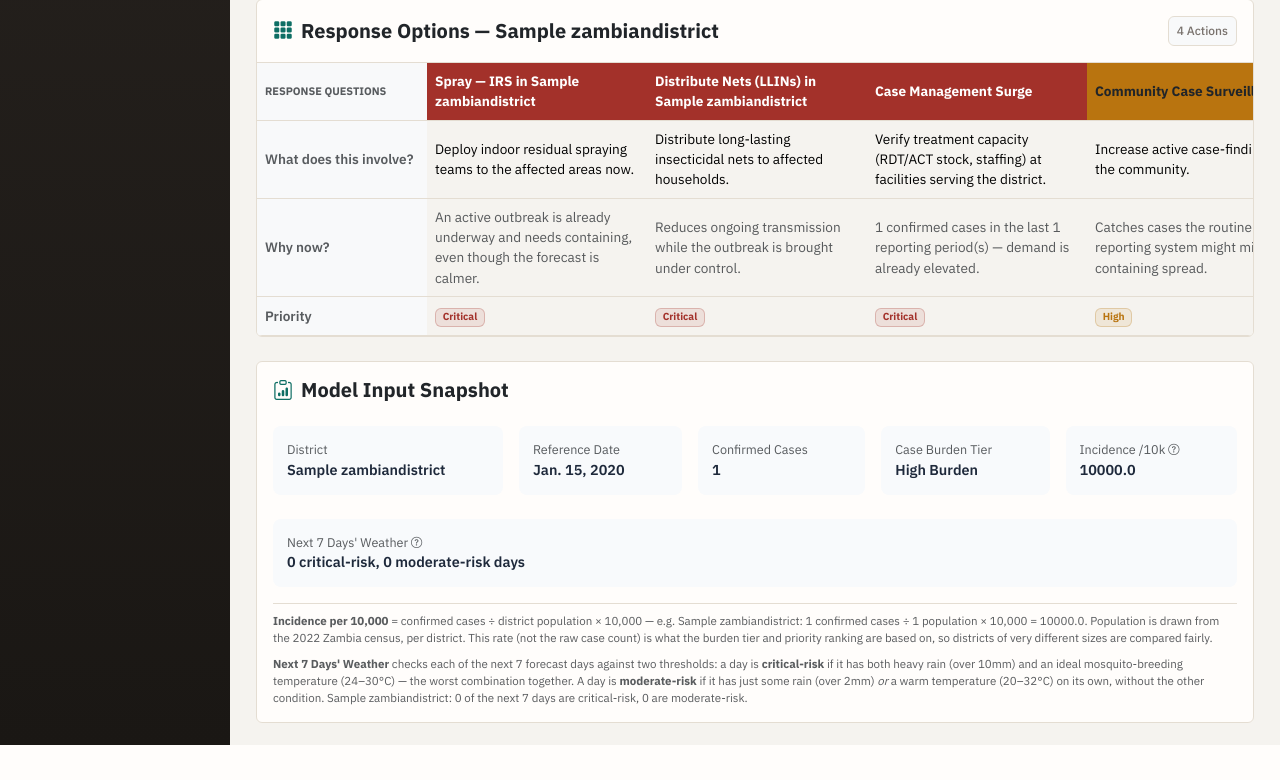
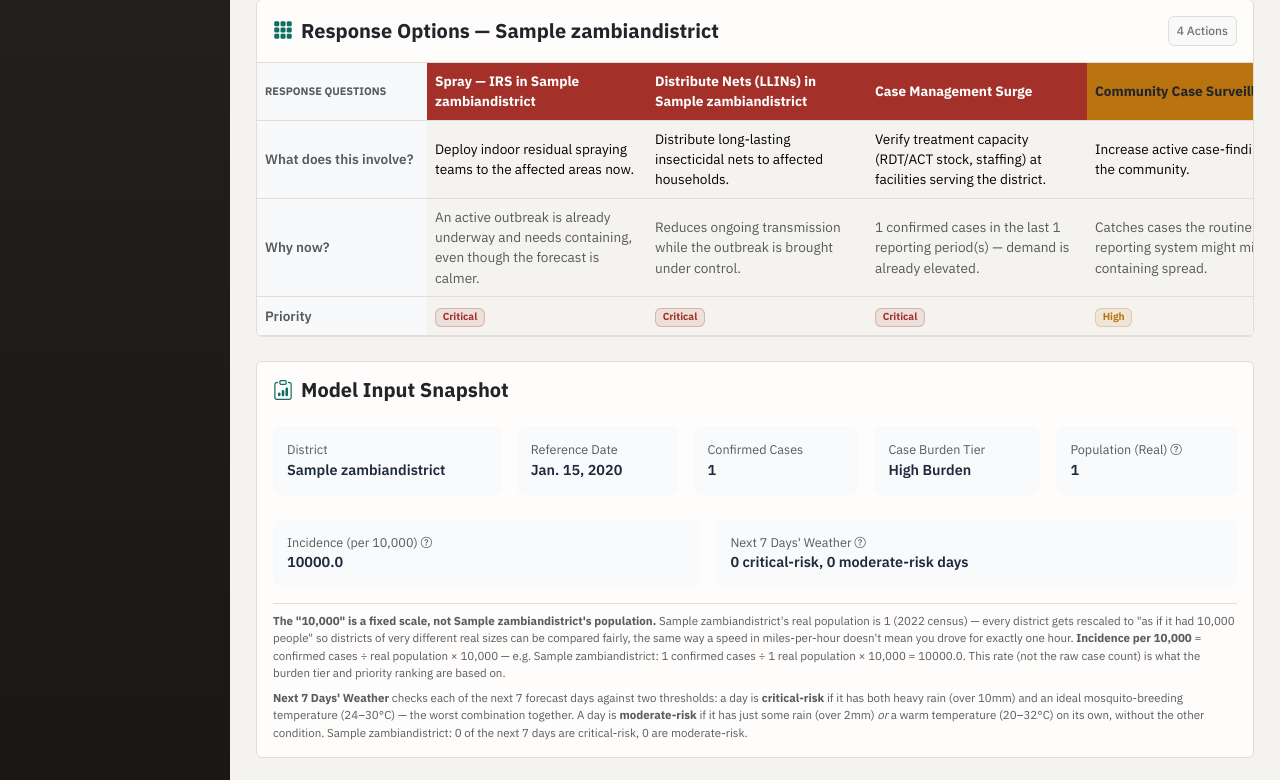
Before and after one commit to LadyStephania/Malaria-analytics-, a Django app: page /decision-support/ in a window 1280 px wide. Shown: the part 704-1484 px from the top of the page. Before the commit the page ends 1449 px from the top, so only its background shows below. Run offline with Django 5.2, Linux system fonts and the light colour scheme; a user stored in the database is signed in; tables that the repository leaves empty hold one stand-in row (values such as "Sample post"); a database or web service that is not in the repository returns one stand-in record (values such as "Sample title"); data that the repository does not hold is empty.

Commit message:
Decision Support: show real population next to Incidence/10k, not just in a footnote
A user reading "Incidence /10k: 553.6" with no population figure
visible nearby reasonably read "10k" as the district's actual
population - it isn't; it's a fixed comparison scale every district
gets rescaled to, not a headcount. The real population was previously
only mentioned inside a small footnote sentence, easy to miss.

Added a dedicated "Population (Real)" stat chip directly next to
"Incidence (per 10,000)" so the two numbers sit side by side and
can't be conflated, plus reworded the footnote to state the
misconception and correction explicitly up front ("The '10,000' is a
fixed scale, not {district}'s population... the same way a speed in
miles-per-hour doesn't mean you drove for exactly one hour").

Co-Authored-By: Claude Sonnet 5 <noreply@anthropic.com>

```diff
--- a/core_project/malaria/templates/decision.html
+++ b/core_project/malaria/templates/decision.html
@@ -235,8 +235,12 @@
             <span class="text-muted small fw-normal d-block">Case Burden Tier</span>
             <span>{{ burden_label }}</span>
         </div>
-        <div class="meta-list-block flex-fill" style="min-width: 140px;" title="Confirmed cases ÷ population × 10,000 — see footnote below">
-            <span class="text-muted small fw-normal d-block">Incidence /10k <i class="bi bi-question-circle text-muted" style="font-size: 0.7rem;"></i></span>
+        <div class="meta-list-block flex-fill" style="min-width: 140px;" title="{{ target_label }}'s real population, 2022 census — NOT the '10,000' in the next box, which is just a fixed scale for comparing districts, not a headcount.">
+            <span class="text-muted small fw-normal d-block">Population (Real) <i class="bi bi-question-circle text-muted" style="font-size: 0.7rem;"></i></span>
+            <span>{% if selected_district_population %}{{ selected_district_population|floatformat:0 }}{% else %}Not on file{% endif %}</span>
+        </div>
+        <div class="meta-list-block flex-fill" style="min-width: 140px;" title="Confirmed cases ÷ real population (left) × 10,000 — see footnote below. The '10,000' is a fixed scale, not this district's population.">
+            <span class="text-muted small fw-normal d-block">Incidence <span class="text-muted" style="font-weight:400;">(per 10,000)</span> <i class="bi bi-question-circle text-muted" style="font-size: 0.7rem;"></i></span>
             <span>{% if incidence_per_10k is not None %}{{ incidence_per_10k }}{% else %}Population not on file{% endif %}</span>
         </div>
         <div class="meta-list-block flex-fill" style="min-width: 140px;" title="Critical = heavy rain and ideal breeding temperature together on the same day. Moderate = just some rain, or a warm day, on its own.">
@@ -248,11 +252,14 @@
     <div class="mt-3 pt-2 border-top">
         {% if incidence_per_10k is not None %}
         <p class="text-muted mb-2" style="font-size: 0.72rem;">
-            <strong>Incidence per 10,000</strong> = confirmed cases &divide; district population &times; 10,000 &mdash;
-            e.g. {{ target_label }}: {{ recent_cases }} confirmed cases &divide; {{ selected_district_population }} population
-            &times; 10,000 = {{ incidence_per_10k }}. Population is drawn from the 2022 Zambia census, per district. This
-            rate (not the raw case count) is what the burden tier and priority ranking are based on, so districts of very
-            different sizes are compared fairly.
+            <strong>The "10,000" is a fixed scale, not {{ target_label }}'s population.</strong> {{ target_label }}'s
+            real population is {{ selected_district_population|floatformat:0 }} (2022 census) &mdash; every district
+            gets rescaled to "as if it had 10,000 people" so districts of very different real sizes can be compared
+            fairly, the same way a speed in miles-per-hour doesn't mean you drove for exactly one hour.
+            <strong>Incidence per 10,000</strong> = confirmed cases &divide; real population &times; 10,000 &mdash;
+            e.g. {{ target_label }}: {{ recent_cases }} confirmed cases &divide; {{ selected_district_population }} real population
+            &times; 10,000 = {{ incidence_per_10k }}. This rate (not the raw case count) is what the burden tier and
+            priority ranking are based on.
         </p>
         {% endif %}
         {% if forecast_available %}
```
